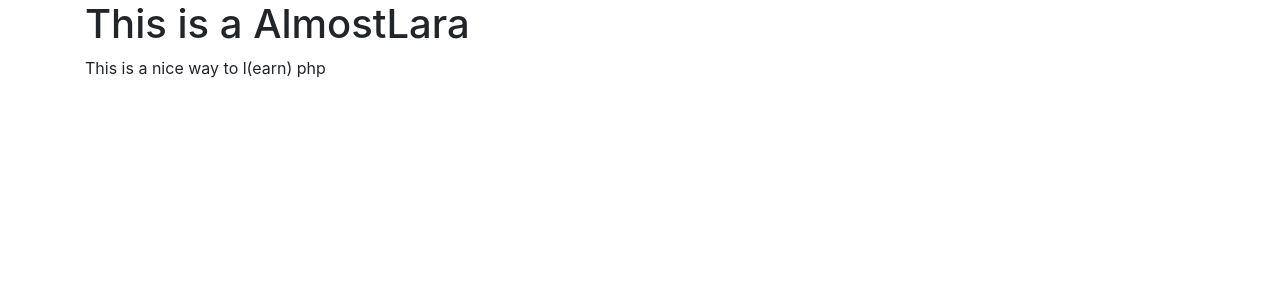
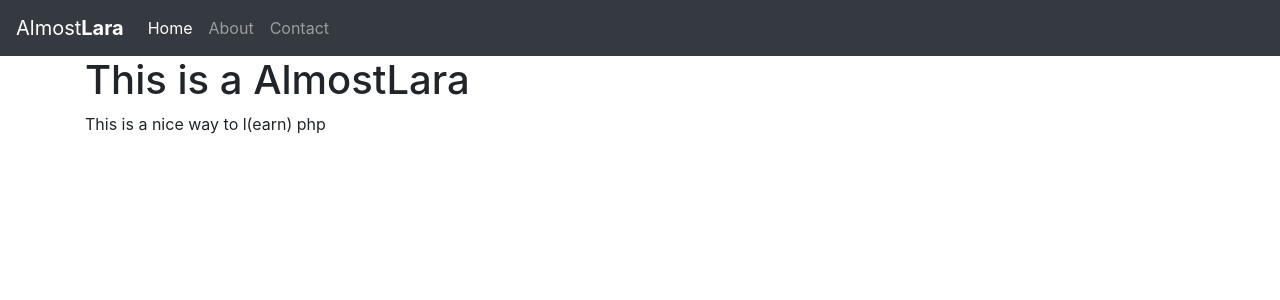
Before and after one commit to edmundas3945/almost_lara, a PHP site: page / in a window 1280 px wide. Shown: the top 300 px of the page. Run offline with PHP 8.4, Linux system fonts and the light colour scheme.

Commit message:
added nav bar

```diff
--- a/view/layout/main.php
+++ b/view/layout/main.php
@@ -10,6 +10,21 @@
 </head>
 
 <body>
+
+<nav class="navbar navbar-expand-lg navbar-dark bg-dark">
+  <a class="navbar-brand" href="#">Almost<strong>Lara</strong></a>
+  <button class="navbar-toggler" type="button" data-toggle="collapse" data-target="#navbarNavAltMarkup" aria-controls="navbarNavAltMarkup" aria-expanded="false" aria-label="Toggle navigation">
+    <span class="navbar-toggler-icon"></span>
+  </button>
+  <div class="collapse navbar-collapse" id="navbarNavAltMarkup">
+    <div class="navbar-nav">
+      <a class="nav-link active" href="/">Home <span class="sr-only">(current)</span></a>
+      <a class="nav-link" href="/about">About</a>
+      <a class="nav-link" href="/contact">Contact</a>
+    </div>
+  </div>
+</nav>
+
     <div class="container">
         {{content}}
     </div>
```
